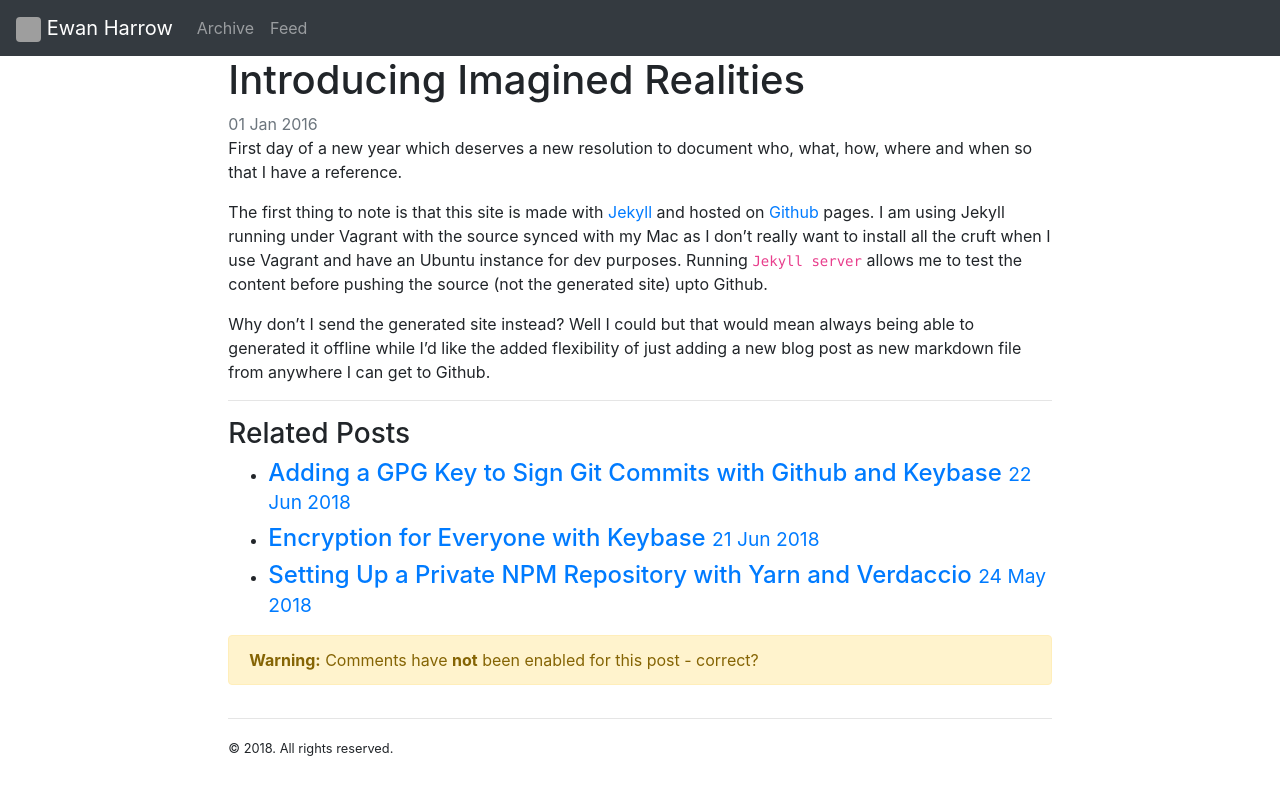
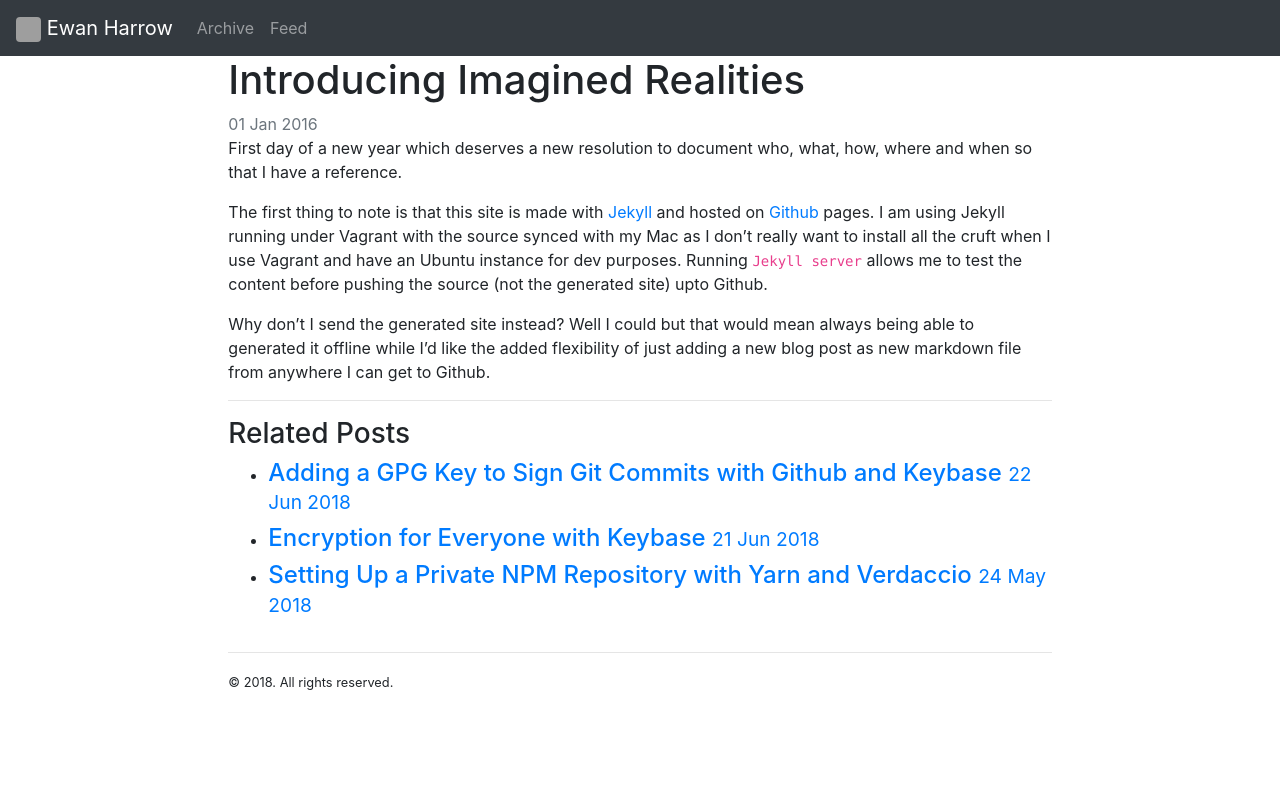
Before and after one commit to eharrow/eharrow.github.io, a Jekyll site: the page built from _posts/2016-01-01-introducing-imagined-realities.md, in a window 1280 px wide. Shown: the top 795 px of the page. Built offline with Jekyll 4.4.1, drawn with Linux system fonts in a browser that asks for light colours; comment, search, counter and statistics services are not loaded; some of the changed lines change nothing that is shown; grey boxes are pictures that could not be loaded.

Commit message:
fix: warning only shown when not in prod

```diff
--- a/_layouts/post.html
+++ b/_layouts/post.html
@@ -36,9 +36,9 @@ layout: default
         <div>{% include disqus.html %}</div>
     </div>
 </div>
-{% else if jekyll.environment != "production"%}
-<div class="alert alert-warning" role="alert">
-  <strong>Warning:</strong> Comments have <strong>not</strong>
-  been enabled for this post - correct?
-</div>
+{% elsif jekyll.environment != "production"%}
+  <div class="alert alert-warning" role="alert">
+    <strong>Warning:</strong> Comments have <strong>not</strong>
+    been enabled for this post - correct?
+  </div>
 {% endif %}
```
